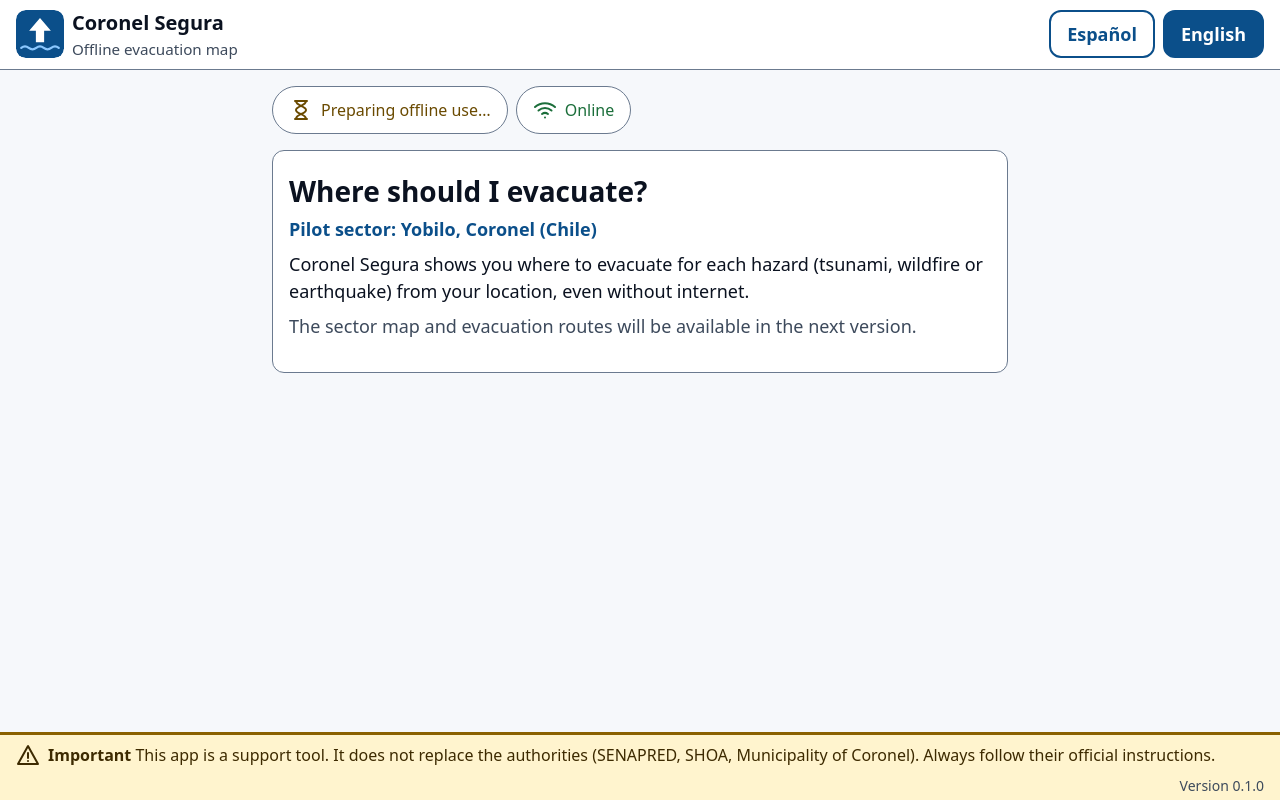
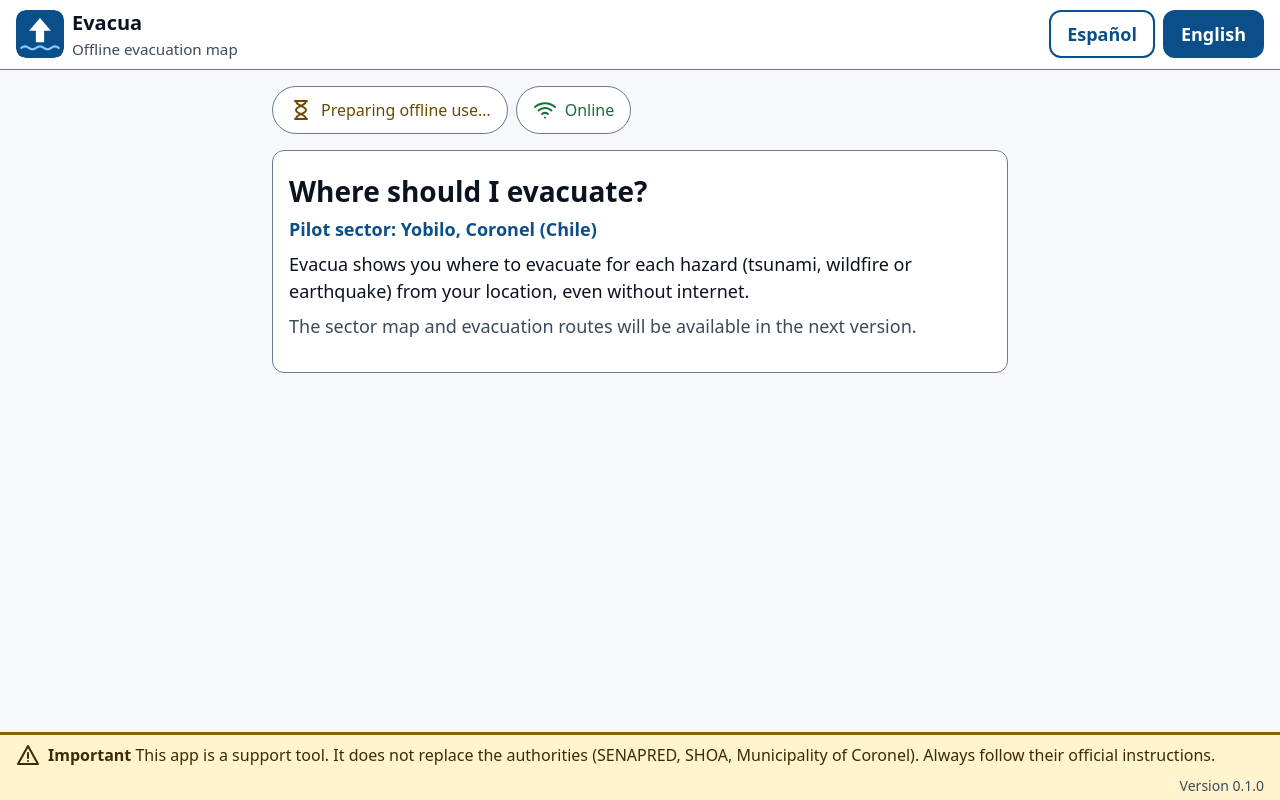
Before and after one commit to carlostoledo-dev/Evacua, a React (Vite) app: page / in a window 1280 px wide. Built offline with nearby package versions, Linux system fonts and the light colour scheme.

Commit message:
feat: rename the app to Evacua
Coronel and Yobilo remain the place names; the stored locale key moves to evacua:locale.

```diff
--- a/index.html
+++ b/index.html
@@ -3,7 +3,7 @@
   <head>
     <meta charset="UTF-8" />
     <meta name="viewport" content="width=device-width, initial-scale=1, viewport-fit=cover" />
-    <title>Coronel Segura</title>
+    <title>Evacua</title>
     <meta
       name="description"
       content="Mapa de evacuación sin conexión para el sector Yobilo de Coronel, Chile. Herramienta de apoyo: sigue siempre a las autoridades."
@@ -17,7 +17,7 @@
   </head>
   <body>
     <noscript>
-      <p>Coronel Segura necesita JavaScript activado. / Coronel Segura needs JavaScript.</p>
+      <p>Evacua necesita JavaScript activado. / Evacua needs JavaScript.</p>
     </noscript>
     <div id="root"></div>
     <script type="module" src="/src/main.tsx"></script>
--- a/src/i18n/dictionaries/en.ts
+++ b/src/i18n/dictionaries/en.ts
@@ -1,7 +1,7 @@
 import type { Dictionary } from '../translate.ts';
 
 export const en: Dictionary = {
-  'app.name': 'Coronel Segura',
+  'app.name': 'Evacua',
   'app.tagline': 'Offline evacuation map',
   'app.pilotSector': 'Pilot sector: Yobilo, Coronel (Chile)',
 
@@ -26,7 +26,7 @@ export const en: Dictionary = {
 
   'home.title': 'Where should I evacuate?',
   'home.intro':
-    'Coronel Segura shows you where to evacuate for each hazard (tsunami, wildfire or earthquake) from your location, even without internet.',
+    'Evacua shows you where to evacuate for each hazard (tsunami, wildfire or earthquake) from your location, even without internet.',
   'home.comingSoon': 'The sector map and evacuation routes will be available in the next version.',
 
   'footer.version': 'Version {version}',
--- a/src/i18n/dictionaries/es-CL.ts
+++ b/src/i18n/dictionaries/es-CL.ts
@@ -1,6 +1,6 @@
 // Source dictionary: its keys define `MessageKey`. Every other locale must provide all of them.
 export const esCL = {
-  'app.name': 'Coronel Segura',
+  'app.name': 'Evacua',
   'app.tagline': 'Mapa de evacuación sin conexión',
   'app.pilotSector': 'Sector piloto: Yobilo, Coronel',
 
@@ -25,7 +25,7 @@ export const esCL = {
 
   'home.title': '¿Hacia dónde evacuar?',
   'home.intro':
-    'Coronel Segura te muestra hacia dónde evacuar según la amenaza (tsunami, incendio forestal o terremoto) y tu ubicación, incluso sin internet.',
+    'Evacua te muestra hacia dónde evacuar según la amenaza (tsunami, incendio forestal o terremoto) y tu ubicación, incluso sin internet.',
   'home.comingSoon':
     'El mapa del sector y las rutas de evacuación estarán disponibles en la próxima versión.',
 
--- a/src/platform/storage.ts
+++ b/src/platform/storage.ts
@@ -10,7 +10,7 @@ export interface KeyValueStore {
 }
 
 export const STORAGE_KEYS = {
-  locale: 'coronel-segura:locale',
+  locale: 'evacua:locale',
 } as const;
 
 /**
--- a/vite.config.ts
+++ b/vite.config.ts
@@ -19,8 +19,8 @@ export default defineConfig({
       includeAssets: ['favicon.ico', 'logo.svg', 'apple-touch-icon-180x180.png'],
       manifest: {
         id: '/',
-        name: 'Coronel Segura',
-        short_name: 'Coronel Segura',
+        name: 'Evacua',
+        short_name: 'Evacua',
         description:
           'Mapa de evacuación sin conexión para el sector Yobilo de Coronel. Herramienta de apoyo: sigue siempre a las autoridades.',
         lang: 'es-CL',
```
Also changed, not shown: public/logo.svg, 1 other file (tests, documents, lock files or other folders).
